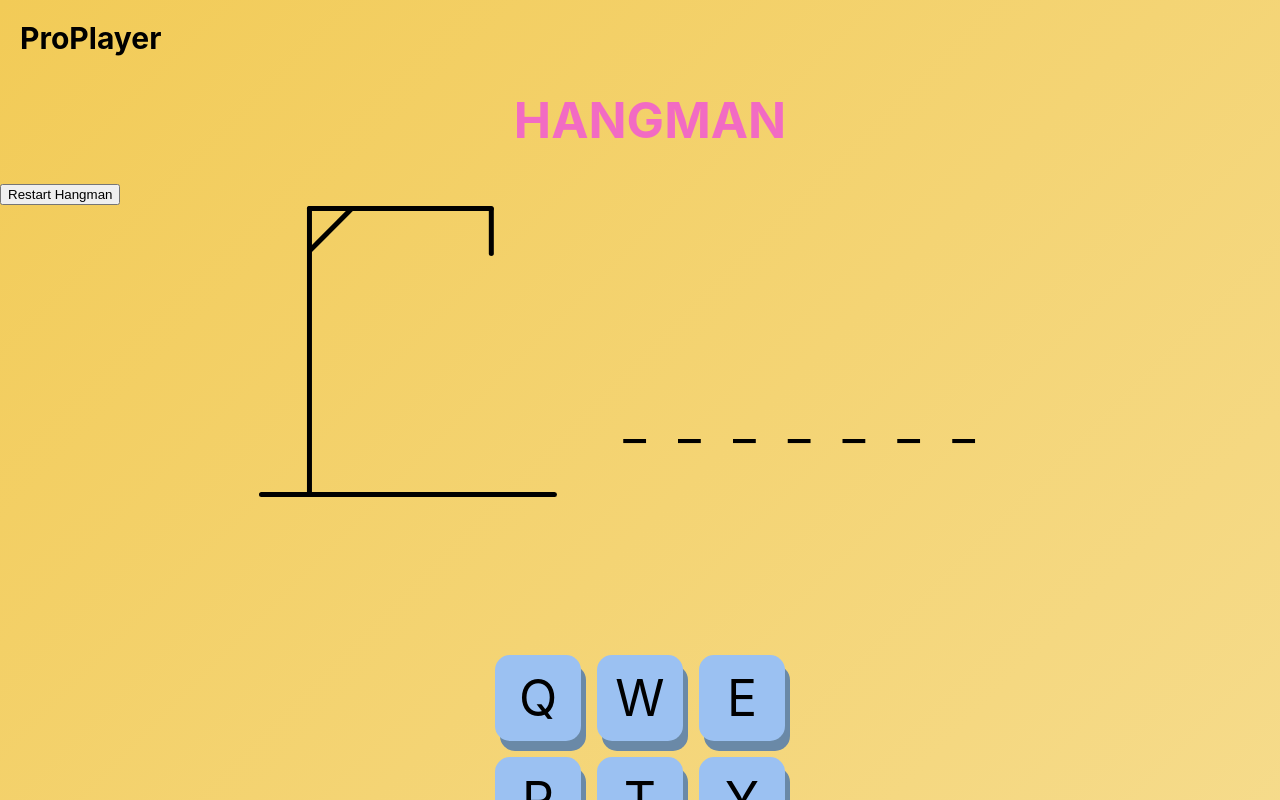
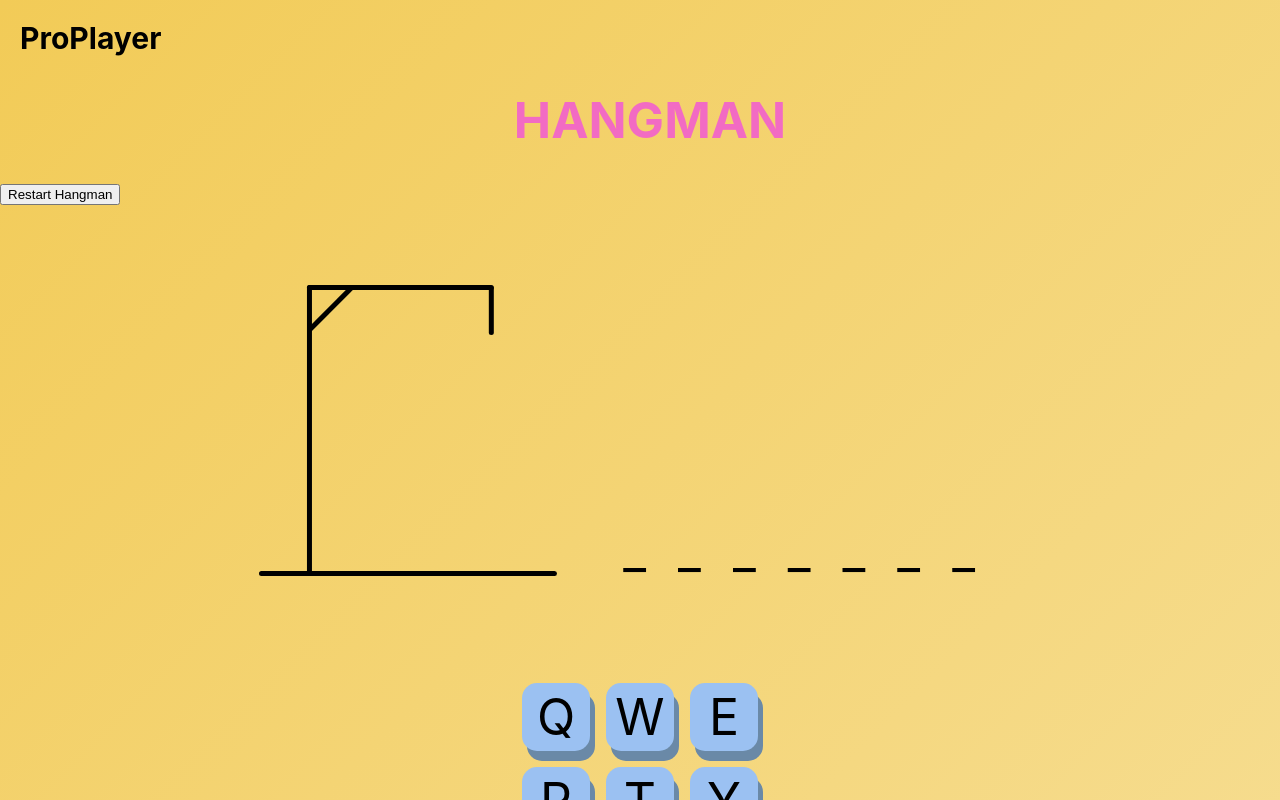
Before and after one commit to AnnaKiira/ProPlayer, a React (Create React App) app: page / in a window 1280 px wide. Both pictures are taken after a click on the button "Play Hangman". Shown: the top 800 px of the page. Built offline with nearby package versions, Linux system fonts and the light colour scheme.

Commit message:
changed margins on keyboard and keys

```diff
--- a/src/games/hangman/Hangman.css
+++ b/src/games/hangman/Hangman.css
@@ -9,6 +9,7 @@
     display: flex;
     justify-content: center;
     gap: 20px;
+    margin-top: 80px;
 }
 
 .keyboard {
@@ -17,7 +18,7 @@
     flex-wrap: wrap;
     align-items: center;
     justify-content: center;
-    margin: 150px 450px 0 450px;
+    margin: 0px 500px 0 500px;
 }
 
 .key {
@@ -28,8 +29,8 @@
     padding: 24px;
     margin: 8px;
     font-size: 50px;
-    height: 38px;
-    width: 38px;
+    height: 20px;
+    width: 20px;
     background:#9BC1F2;
     border-radius: 15px;
     box-shadow: 5px 10px #6a89a7;
@@ -66,7 +67,5 @@
 }
 
 .hangman-drawing {
-    display: flex;
-    align-items: center;
-    justify-content: center;
+    margin-bottom: 95px;
 }
```
